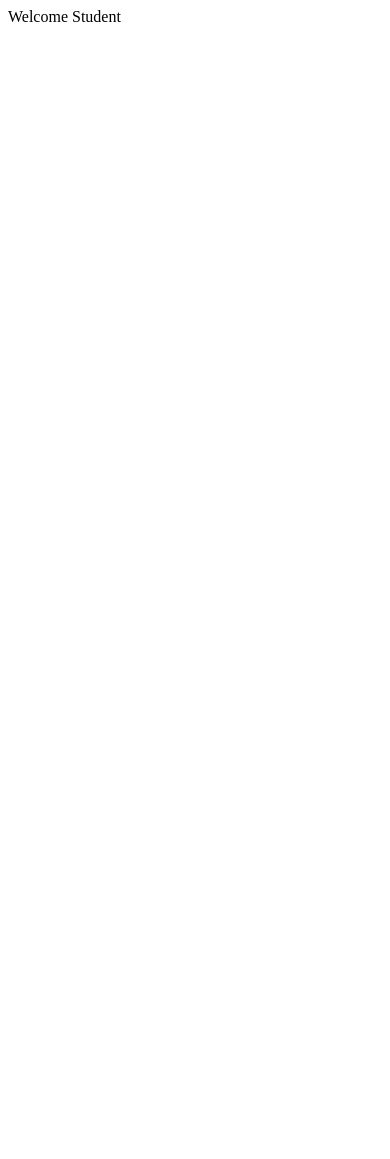
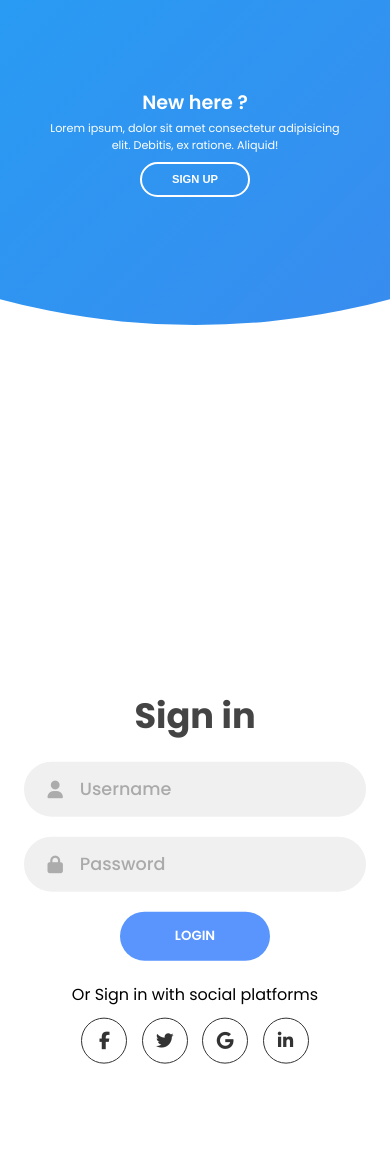
Before and after one commit to abdmahdi/Project, a Django app: page /Student/ in a window 390 px wide. Before the commit the page is almost empty. Run offline with Django 3.2, Linux system fonts and the light colour scheme; some libraries are stand-ins or nearby versions.

Commit message:
Signin/up Students

```diff
--- a/Student/templates/Student/Student.html
+++ b/Student/templates/Student/Student.html
@@ -1 +1,112 @@
-Welcome Student
+{% load static %}
+
+<!DOCTYPE html>
+<html lang="en">
+  <head>
+    <meta charset="UTF-8" />
+    <meta name="viewport" content="width=device-width, initial-scale=1.0" />
+    <script
+      src="https://kit.fontawesome.com/64d58efce2.js"
+      crossorigin="anonymous"
+    ></script>
+    <link rel="stylesheet" href="{% static 'css/style.css' %}" />
+    <title>Sign in & Sign up Form</title>
+  </head>
+  <body>
+    <div class="container">
+      <div class="forms-container">
+        <div class="signin-signup">
+          <form action="#" class="sign-in-form">
+            <h2 class="title">Sign in</h2>
+            <div class="input-field">
+              <i class="fas fa-user"></i>
+              <input type="text" placeholder="Username" />
+            </div>
+            <div class="input-field">
+              <i class="fas fa-lock"></i>
+              <input type="password" placeholder="Password" />
+            </div>
+            <input type="submit" value="Login" class="btn solid" />
+            <p class="social-text">Or Sign in with social platforms</p>
+            <div class="social-media">
+              <a href="#" class="social-icon">
+                <i class="fab fa-facebook-f"></i>
+              </a>
+              <a href="#" class="social-icon">
+                <i class="fab fa-twitter"></i>
+              </a>
+              <a href="#" class="social-icon">
+                <i class="fab fa-google"></i>
+              </a>
+              <a href="#" class="social-icon">
+                <i class="fab fa-linkedin-in"></i>
+              </a>
+            </div>
+          </form>
+          <form action="#" class="sign-up-form">
+            <h2 class="title">Sign up</h2>
+            <div class="input-field">
+              <i class="fas fa-user"></i>
+              <input type="text" placeholder="Username" />
+            </div>
+            <div class="input-field">
+              <i class="fas fa-envelope"></i>
+              <input type="email" placeholder="Email" />
+            </div>
+            <div class="input-field">
+              <i class="fas fa-lock"></i>
+              <input type="password" placeholder="Password" />
+            </div>
+            <input type="submit" class="btn" value="Sign up" />
+            <p class="social-text">Or Sign up with social platforms</p>
+            <div class="social-media">
+              <a href="#" class="social-icon">
+                <i class="fab fa-facebook-f"></i>
+              </a>
+              <a href="#" class="social-icon">
+                <i class="fab fa-twitter"></i>
+              </a>
+              <a href="#" class="social-icon">
+                <i class="fab fa-google"></i>
+              </a>
+              <a href="#" class="social-icon">
+                <i class="fab fa-linkedin-in"></i>
+              </a>
+            </div>
+          </form>
+        </div>
+      </div>
+
+      <div class="panels-container">
+        <div class="panel left-panel">
+          <div class="content">
+            <h3>New here ?</h3>
+            <p>
+              Lorem ipsum, dolor sit amet consectetur adipisicing elit. Debitis,
+              ex ratione. Aliquid!
+            </p>
+            <button class="btn transparent" id="sign-up-btn">
+              Sign up
+            </button>
+          </div>
+          <img src="{% static 'images/log.svg' %}" class="image" alt="" />
+        </div>
+        <div class="panel right-panel">
+          <div class="content">
+            <h3>One of us ?</h3>
+            <p>
+              Lorem ipsum dolor sit amet consectetur adipisicing elit. Nostrum
+              laboriosam ad deleniti.
+            </p>
+            <button class="btn transparent" id="sign-in-btn">
+              Sign in
+            </button>
+          </div>
+          <img src="{% static 'images/register.svg' %}" class="image" alt="" />
+        </div>
+      </div>
+    </div>
+
+    <script src="{% static 'js/app.js' %}"></script>
+  </body>
+</html>
--- /dev/null
+++ b/static/css/style.css
@@ -0,0 +1,400 @@
+@import url("https://fonts.googleapis.com/css2?family=Poppins:wght@200;300;400;500;600;700;800&display=swap");
+
+* {
+  margin: 0;
+  padding: 0;
+  box-sizing: border-box;
+}
+
+body,
+input {
+  font-family: "Poppins", sans-serif;
+}
+
+.container {
+  position: relative;
+  width: 100%;
+  background-color: #fff;
+  min-height: 100vh;
+  overflow: hidden;
+}
+
+.forms-container {
+  position: absolute;
+  width: 100%;
+  height: 100%;
+  top: 0;
+  left: 0;
+}
+
+.signin-signup {
+  position: absolute;
+  top: 50%;
+  transform: translate(-50%, -50%);
+  left: 75%;
+  width: 50%;
+  transition: 1s 0.7s ease-in-out;
+  display: grid;
+  grid-template-columns: 1fr;
+  z-index: 5;
+}
+
+form {
+  display: flex;
+  align-items: center;
+  justify-content: center;
+  flex-direction: column;
+  padding: 0rem 5rem;
+  transition: all 0.2s 0.7s;
+  overflow: hidden;
+  grid-column: 1 / 2;
+  grid-row: 1 / 2;
+}
+
+form.sign-up-form {
+  opacity: 0;
+  z-index: 1;
+}
+
+form.sign-in-form {
+  z-index: 2;
+}
+
+.title {
+  font-size: 2.2rem;
+  color: #444;
+  margin-bottom: 10px;
+}
+
+.input-field {
+  max-width: 380px;
+  width: 100%;
+  background-color: #f0f0f0;
+  margin: 10px 0;
+  height: 55px;
+  border-radius: 55px;
+  display: grid;
+  grid-template-columns: 15% 85%;
+  padding: 0 0.4rem;
+  position: relative;
+}
+
+.input-field i {
+  text-align: center;
+  line-height: 55px;
+  color: #acacac;
+  transition: 0.5s;
+  font-size: 1.1rem;
+}
+
+.input-field input {
+  background: none;
+  outline: none;
+  border: none;
+  line-height: 1;
+  font-weight: 600;
+  font-size: 1.1rem;
+  color: #333;
+}
+
+.input-field input::placeholder {
+  color: #aaa;
+  font-weight: 500;
+}
+
+.social-text {
+  padding: 0.7rem 0;
+  font-size: 1rem;
+}
+
+.social-media {
+  display: flex;
+  justify-content: center;
+}
+
+.social-icon {
+  height: 46px;
+  width: 46px;
+  display: flex;
+  justify-content: center;
+  align-items: center;
+  margin: 0 0.45rem;
+  color: #333;
+  border-radius: 50%;
+  border: 1px solid #333;
+  text-decoration: none;
+  font-size: 1.1rem;
+  transition: 0.3s;
+}
+
+.social-icon:hover {
+  color: #4481eb;
+  border-color: #4481eb;
+}
+
+.btn {
+  width: 150px;
+  background-color: #5995fd;
+  border: none;
+  outline: none;
+  height: 49px;
+  border-radius: 49px;
+  color: #fff;
+  text-transform: uppercase;
+  font-weight: 600;
+  margin: 10px 0;
+  cursor: pointer;
+  transition: 0.5s;
+}
+
+.btn:hover {
+  background-color: #4d84e2;
+}
+.panels-container {
+  position: absolute;
+  height: 100%;
+  width: 100%;
+  top: 0;
+  left: 0;
+  display: grid;
+  grid-template-columns: repeat(2, 1fr);
+}
+
+.container:before {
+  content: "";
+  position: absolute;
+  height: 2000px;
+  width: 2000px;
+  top: -10%;
+  right: 48%;
+  transform: translateY(-50%);
+  background-image: linear-gradient(-45deg, #4481eb 0%, #04befe 100%);
+  transition: 1.8s ease-in-out;
+  border-radius: 50%;
+  z-index: 6;
+}
+
+.image {
+  width: 100%;
+  transition: transform 1.1s ease-in-out;
+  transition-delay: 0.4s;
+}
+
+.panel {
+  display: flex;
+  flex-direction: column;
+  align-items: flex-end;
+  justify-content: space-around;
+  text-align: center;
+  z-index: 6;
+}
+
+.left-panel {
+  pointer-events: all;
+  padding: 3rem 17% 2rem 12%;
+}
+
+.right-panel {
+  pointer-events: none;
+  padding: 3rem 12% 2rem 17%;
+}
+
+.panel .content {
+  color: #fff;
+  transition: transform 0.9s ease-in-out;
+  transition-delay: 0.6s;
+}
+
+.panel h3 {
+  font-weight: 600;
+  line-height: 1;
+  font-size: 1.5rem;
+}
+
+.panel p {
+  font-size: 0.95rem;
+  padding: 0.7rem 0;
+}
+
+.btn.transparent {
+  margin: 0;
+  background: none;
+  border: 2px solid #fff;
+  width: 130px;
+  height: 41px;
+  font-weight: 600;
+  font-size: 0.8rem;
+}
+
+.right-panel .image,
+.right-panel .content {
+  transform: translateX(800px);
+}
+
+/* ANIMATION */
+
+.container.sign-up-mode:before {
+  transform: translate(100%, -50%);
+  right: 52%;
+}
+
+.container.sign-up-mode .left-panel .image,
+.container.sign-up-mode .left-panel .content {
+  transform: translateX(-800px);
+}
+
+.container.sign-up-mode .signin-signup {
+  left: 25%;
+}
+
+.container.sign-up-mode form.sign-up-form {
+  opacity: 1;
+  z-index: 2;
+}
+
+.container.sign-up-mode form.sign-in-form {
+  opacity: 0;
+  z-index: 1;
+}
+
+.container.sign-up-mode .right-panel .image,
+.container.sign-up-mode .right-panel .content {
+  transform: translateX(0%);
+}
+
+.container.sign-up-mode .left-panel {
+  pointer-events: none;
+}
+
+.container.sign-up-mode .right-panel {
+  pointer-events: all;
+}
+
+@media (max-width: 870px) {
+  .container {
+    min-height: 800px;
+    height: 100vh;
+  }
+  .signin-signup {
+    width: 100%;
+    top: 95%;
+    transform: translate(-50%, -100%);
+    transition: 1s 0.8s ease-in-out;
+  }
+
+  .signin-signup,
+  .container.sign-up-mode .signin-signup {
+    left: 50%;
+  }
+
+  .panels-container {
+    grid-template-columns: 1fr;
+    grid-template-rows: 1fr 2fr 1fr;
+  }
+
+  .panel {
+    flex-direction: row;
+    justify-content: space-around;
+    align-items: center;
+    padding: 2.5rem 8%;
+    grid-column: 1 / 2;
+  }
+
+  .right-panel {
+    grid-row: 3 / 4;
+  }
+
+  .left-panel {
+    grid-row: 1 / 2;
+  }
+
+  .image {
+    width: 200px;
+    transition: transform 0.9s ease-in-out;
+    transition-delay: 0.6s;
+  }
+
+  .panel .content {
+    padding-right: 15%;
+    transition: transform 0.9s ease-in-out;
+    transition-delay: 0.8s;
+  }
+
+  .panel h3 {
+    font-size: 1.2rem;
+  }
+
+  .panel p {
+    font-size: 0.7rem;
+    padding: 0.5rem 0;
+  }
+
+  .btn.transparent {
+    width: 110px;
+    height: 35px;
+    font-size: 0.7rem;
+  }
+
+  .container:before {
+    width: 1500px;
+    height: 1500px;
+    transform: translateX(-50%);
+    left: 30%;
+    bottom: 68%;
+    right: initial;
+    top: initial;
+    transition: 2s ease-in-out;
+  }
+
+  .container.sign-up-mode:before {
+    transform: translate(-50%, 100%);
+    bottom: 32%;
+    right: initial;
+  }
+
+  .container.sign-up-mode .left-panel .image,
+  .container.sign-up-mode .left-panel .content {
+    transform: translateY(-300px);
+  }
+
+  .container.sign-up-mode .right-panel .image,
+  .container.sign-up-mode .right-panel .content {
+    transform: translateY(0px);
+  }
+
+  .right-panel .image,
+  .right-panel .content {
+    transform: translateY(300px);
+  }
+
+  .container.sign-up-mode .signin-signup {
+    top: 5%;
+    transform: translate(-50%, 0);
+  }
+}
+
+@media (max-width: 570px) {
+  form {
+    padding: 0 1.5rem;
+  }
+
+  .image {
+    display: none;
+  }
+  .panel .content {
+    padding: 0.5rem 1rem;
+  }
+  .container {
+    padding: 1.5rem;
+  }
+
+  .container:before {
+    bottom: 72%;
+    left: 50%;
+  }
+
+  .container.sign-up-mode:before {
+    bottom: 28%;
+    left: 50%;
+  }
+}
--- /dev/null
+++ b/static/js/app.js
@@ -0,0 +1,11 @@
+const sign_in_btn = document.querySelector("#sign-in-btn");
+const sign_up_btn = document.querySelector("#sign-up-btn");
+const container = document.querySelector(".container");
+
+sign_up_btn.addEventListener("click", () => {
+  container.classList.add("sign-up-mode");
+});
+
+sign_in_btn.addEventListener("click", () => {
+  container.classList.remove("sign-up-mode");
+});
```
Also changed, not shown: static/images/log.svg (added), static/images/register.svg (added), 6 other files.
